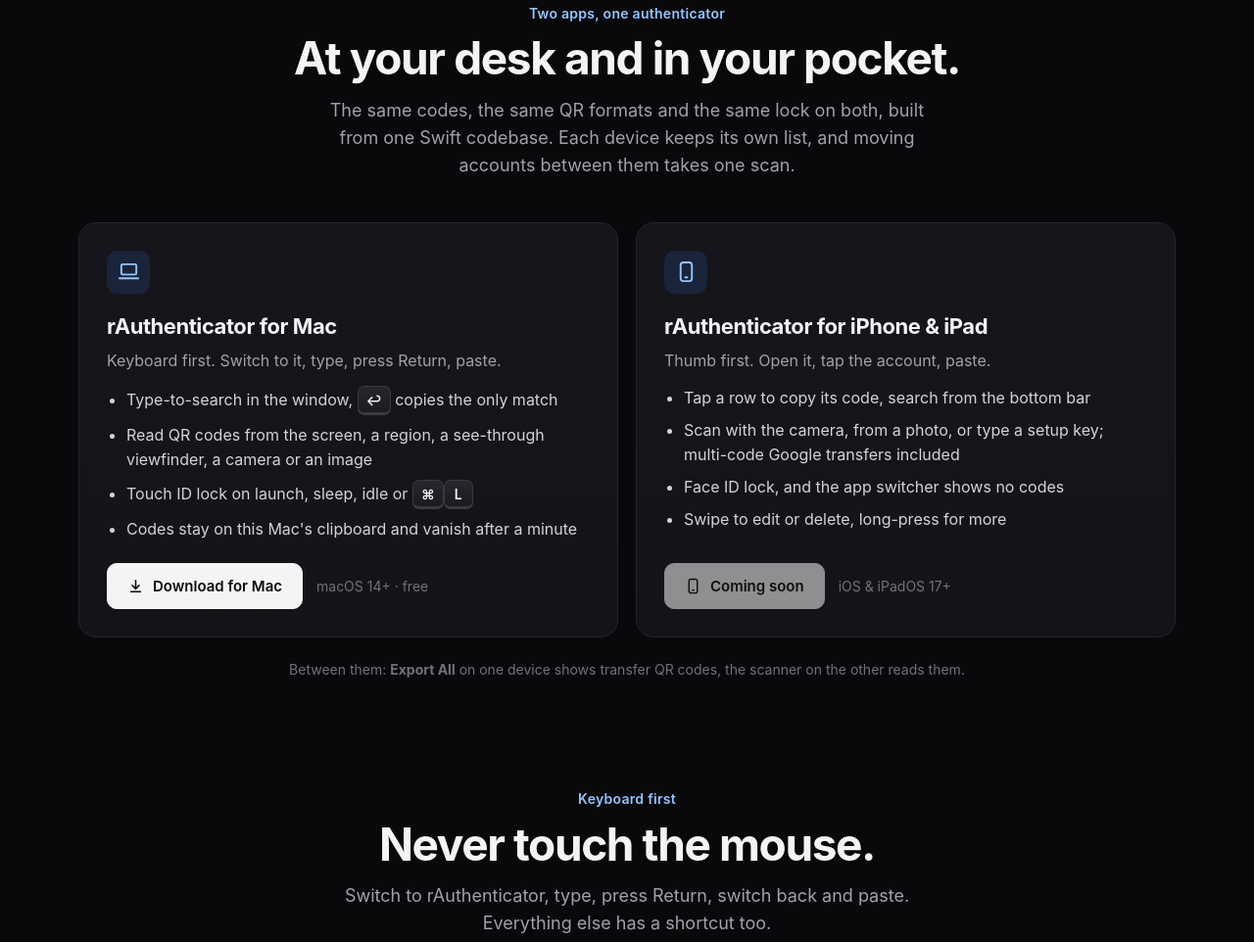
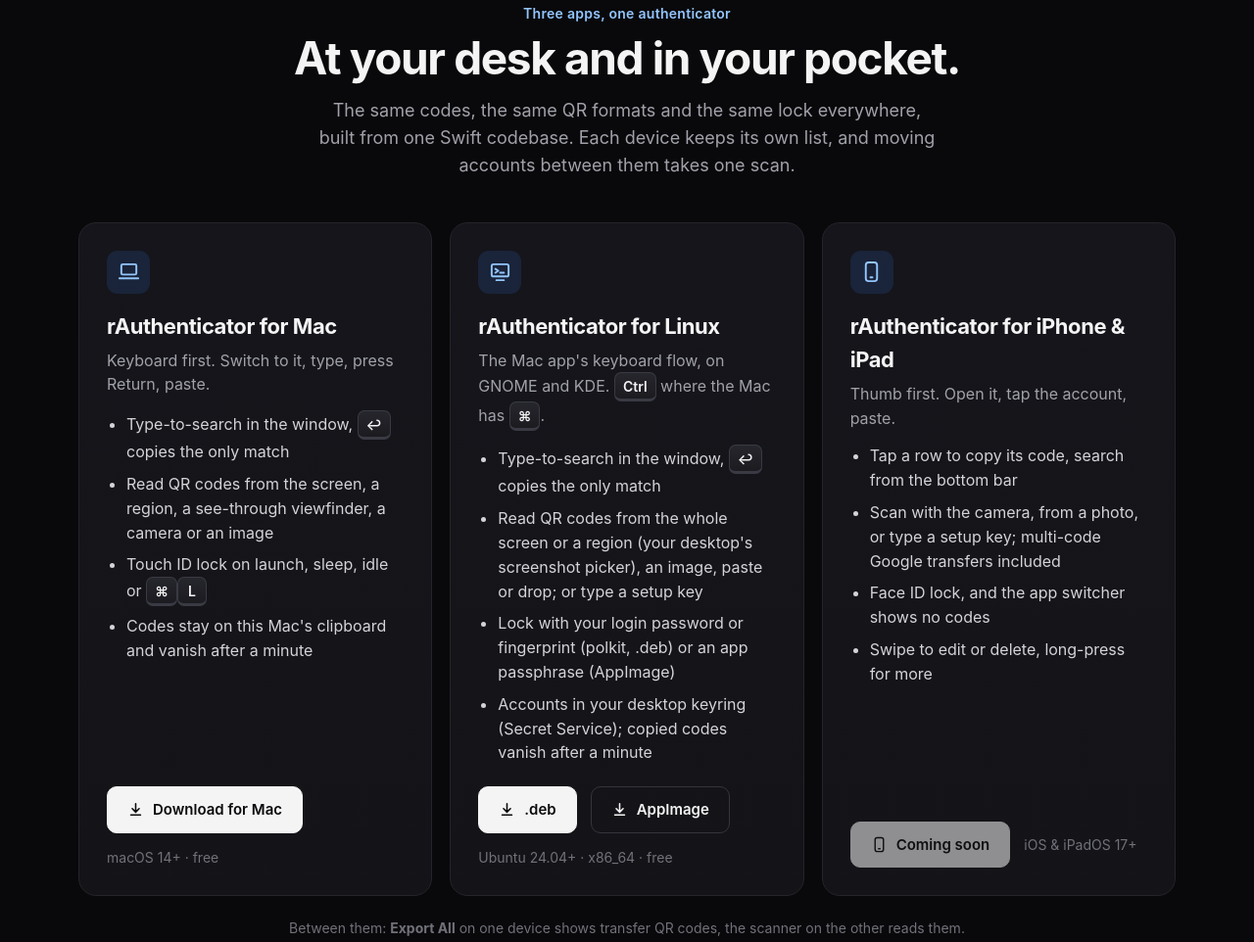
Before and after one commit to radut/rauthenticator, a plain HTML site: page index.html in a window 1280 px wide. Shown: the part 1657-2619 px from the top of the page at 98% size. Drawn offline with Linux system fonts and the light colour scheme.

Commit message:
site: generated from static-radut-dev sites/authenticator (91e20a8)

```diff
--- a/index.html
+++ b/index.html
@@ -182,7 +182,7 @@ footer .wrap { display: flex; justify-content: space-between; gap: 20px; flex-wr
 
 
 /* two apps */
-.apps { display: grid; grid-template-columns: 1fr 1fr; gap: 18px; margin-top: 44px; }
+.apps { display: grid; grid-template-columns: repeat(3, 1fr); gap: 18px; margin-top: 44px; }
 .app-card { border: 1px solid var(--line); border-radius: 18px; background: linear-gradient(180deg, #15151b, var(--bg-card)); padding: 28px; display: flex; flex-direction: column; }
 .app-card .icon { width: 44px; height: 44px; border-radius: 11px; display: grid; place-items: center; background: var(--accent-soft); color: #93c5fd; margin-bottom: 16px; }
 .app-card .icon svg { width: 23px; height: 23px; }
@@ -236,17 +236,18 @@ footer .wrap { display: flex; justify-content: space-between; gap: 20px; flex-wr
 
 <header class="hero">
   <div class="wrap">
-    <a class="pill" href="#apps"><b>New</b>One authenticator for Mac, iPhone and iPad →</a>
+    <a class="pill" href="#apps"><b>New</b>Now on Linux too: .deb and AppImage →</a>
     <h1>Your two-factor codes,<br>one tap or keystroke away.</h1>
-    <p class="lede">rAuthenticator puts your Google Authenticator accounts on your Mac, iPhone and iPad without taking them off the old phone. On the Mac, type a few letters and press Return. On the iPhone, tap. The code is copied.</p>
+    <p class="lede">rAuthenticator puts your Google Authenticator accounts on your Mac, Linux PC, iPhone and iPad without taking them off the old phone. On a computer, type a few letters and press Return. On the iPhone, tap. The code is copied.</p>
     <div class="cta">
       <a class="btn primary" href="https://github.com/radut/rauthenticator/releases/latest/download/rAuthenticator.dmg">
         <svg viewBox="0 0 24 24" fill="currentColor"><path d="M16.4 12.7c0-2.6 2.1-3.8 2.2-3.9-1.2-1.8-3.1-2-3.7-2-1.6-.2-3.1.9-3.9.9s-2-.9-3.4-.9c-1.7 0-3.3 1-4.2 2.6-1.8 3.1-.5 7.7 1.3 10.2.9 1.2 1.9 2.6 3.2 2.6 1.3-.1 1.8-.8 3.3-.8s2 .8 3.4.8c1.4 0 2.3-1.3 3.1-2.5 1-1.4 1.4-2.8 1.4-2.9 0 0-2.7-1-2.7-4.1ZM13.9 5c.7-.9 1.2-2 1-3.2-1 0-2.3.7-3 1.5-.7.8-1.2 2-1.1 3.1 1.2.1 2.4-.6 3.1-1.4Z"/></svg>
         Download for Mac
       </a>
+      <a class="btn" href="#linux-app"><svg viewBox="0 0 24 24" fill="none" stroke="currentColor" stroke-width="2" stroke-linecap="round" stroke-linejoin="round"><rect x="3" y="4" width="18" height="13" rx="2"/><path d="M7 9l3 2-3 2M12 13h4M8 21h8"/></svg>Download for Linux</a>
       <a class="btn" href="#iphone"><svg viewBox="0 0 24 24" fill="none" stroke="currentColor" stroke-width="2" stroke-linecap="round" stroke-linejoin="round"><rect x="6" y="2" width="12" height="20" rx="3"/><path d="M11 18h2"/></svg>iPhone &amp; iPad</a>
     </div>
-    <p class="fine">macOS 14 or newer · iOS and iPadOS 17 or newer · No account, no cloud, no tracking</p>
+    <p class="fine">macOS 14 or newer · Ubuntu 24.04 or newer (x86_64) · iOS and iPadOS 17 or newer · No account, no cloud, no tracking</p>
 
     <div class="showcase">
       <div class="tabs" role="tablist" aria-label="What it does">
@@ -297,9 +298,9 @@ footer .wrap { display: flex; justify-content: space-between; gap: 20px; flex-wr
 <section id="apps">
   <div class="wrap">
     <div class="center">
-      <div class="eyebrow">Two apps, one authenticator</div>
+      <div class="eyebrow">Three apps, one authenticator</div>
       <h2>At your desk and in your pocket.</h2>
-      <p class="sub">The same codes, the same QR formats and the same lock on both, built from one Swift codebase. Each device keeps its own list, and moving accounts between them takes one scan.</p>
+      <p class="sub">The same codes, the same QR formats and the same lock everywhere, built from one Swift codebase. Each device keeps its own list, and moving accounts between them takes one scan.</p>
     </div>
     <div class="apps">
       <div class="app-card">
@@ -315,6 +316,22 @@ footer .wrap { display: flex; justify-content: space-between; gap: 20px; flex-wr
         <div class="app-cta">
           <a class="btn primary" href="https://github.com/radut/rauthenticator/releases/latest/download/rAuthenticator.dmg"><svg viewBox="0 0 24 24" fill="none" stroke="currentColor" stroke-width="2.2" stroke-linecap="round" stroke-linejoin="round"><path d="M12 4v12m0 0-5-5m5 5 5-5M5 20h14"/></svg>Download for Mac</a>
           <span class="fine">macOS 14+ · free</span>
+        </div>
+      </div>
+      <div class="app-card" id="linux-app">
+        <div class="icon"><svg viewBox="0 0 24 24" fill="none" stroke="currentColor" stroke-width="2" stroke-linecap="round" stroke-linejoin="round"><rect x="3" y="4" width="18" height="13" rx="2"/><path d="M7 9l3 2-3 2M12 13h4M8 21h8"/></svg></div>
+        <h3>rAuthenticator for Linux</h3>
+        <p class="muted">The Mac app's keyboard flow, on GNOME and KDE. <kbd>Ctrl</kbd> where the Mac has <kbd>⌘</kbd>.</p>
+        <ul>
+          <li>Type-to-search in the window, <kbd>↩</kbd> copies the only match</li>
+          <li>Read QR codes from the whole screen or a region (your desktop's screenshot picker), an image, paste or drop; or type a setup key</li>
+          <li>Lock with your login password or fingerprint (polkit, .deb) or an app passphrase (AppImage)</li>
+          <li>Accounts in your desktop keyring (Secret Service); copied codes vanish after a minute</li>
+        </ul>
+        <div class="app-cta">
+          <a class="btn primary" href="https://github.com/radut/rauthenticator/releases/latest/download/rauthenticator_amd64.deb"><svg viewBox="0 0 24 24" fill="none" stroke="currentColor" stroke-width="2.2" stroke-linecap="round" stroke-linejoin="round"><path d="M12 4v12m0 0-5-5m5 5 5-5M5 20h14"/></svg>.deb</a>
+          <a class="btn" href="https://github.com/radut/rauthenticator/releases/latest/download/rAuthenticator-x86_64.AppImage"><svg viewBox="0 0 24 24" fill="none" stroke="currentColor" stroke-width="2.2" stroke-linecap="round" stroke-linejoin="round"><path d="M12 4v12m0 0-5-5m5 5 5-5M5 20h14"/></svg>AppImage</a>
+          <span class="fine">Ubuntu 24.04+ · x86_64 · free</span>
         </div>
       </div>
       <div class="app-card">
@@ -534,9 +551,11 @@ footer .wrap { display: flex; justify-content: space-between; gap: 20px; flex-wr
   <div class="wrap">
     <img src="assets/icon.png" alt="rAuthenticator icon" width="96" height="96">
     <h2>Get rAuthenticator</h2>
-    <p class="sub" style="margin: 0 auto 30px">Free. For macOS 14, iOS 17 and iPadOS 17 or newer.</p>
+    <p class="sub" style="margin: 0 auto 30px">Free. For macOS 14, Ubuntu 24.04, iOS 17 and iPadOS 17 or newer.</p>
     <div class="cta">
       <a class="btn primary" href="https://github.com/radut/rauthenticator/releases/latest/download/rAuthenticator.dmg"><svg viewBox="0 0 24 24" fill="none" stroke="currentColor" stroke-width="2.2" stroke-linecap="round" stroke-linejoin="round"><path d="M12 4v12m0 0-5-5m5 5 5-5M5 20h14"/></svg>Download for Mac</a>
+      <a class="btn" href="https://github.com/radut/rauthenticator/releases/latest/download/rauthenticator_amd64.deb"><svg viewBox="0 0 24 24" fill="none" stroke="currentColor" stroke-width="2.2" stroke-linecap="round" stroke-linejoin="round"><path d="M12 4v12m0 0-5-5m5 5 5-5M5 20h14"/></svg>Linux .deb</a>
+      <a class="btn" href="https://github.com/radut/rauthenticator/releases/latest/download/rAuthenticator-x86_64.AppImage"><svg viewBox="0 0 24 24" fill="none" stroke="currentColor" stroke-width="2.2" stroke-linecap="round" stroke-linejoin="round"><path d="M12 4v12m0 0-5-5m5 5 5-5M5 20h14"/></svg>AppImage</a>
       <button type="button" class="btn" disabled><svg viewBox="0 0 24 24" fill="none" stroke="currentColor" stroke-width="2" stroke-linecap="round" stroke-linejoin="round"><rect x="6" y="2" width="12" height="20" rx="3"/><path d="M11 18h2"/></svg>iPhone &amp; iPad: coming soon</button>
     </div>
   </div>
```
Also changed, not shown: privacy.html (+2 -1 lines), linux-list.png (added).
